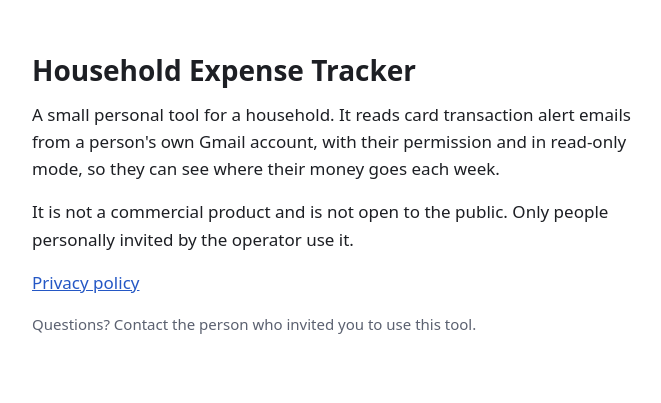
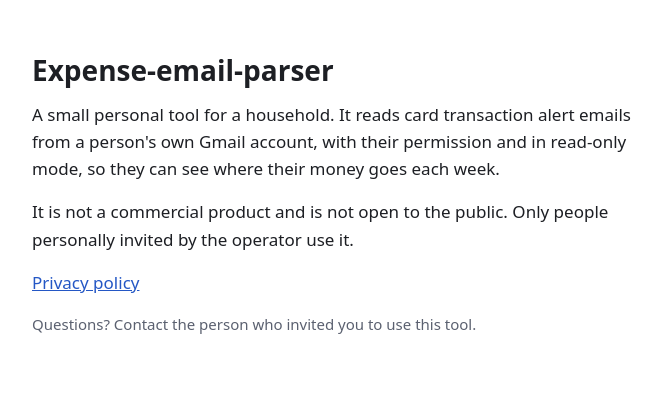
Before and after one commit to gilltracker/gilltracker.github.io, a plain HTML site: page index.html in a window 1280 px wide. Shown: the whole page, without its empty margins (288-949 px from the left). Drawn offline with Linux system fonts and the light colour scheme.

Commit message:
Rename title and heading to 'Expense-email-parser'

```diff
--- a/index.html
+++ b/index.html
@@ -4,7 +4,7 @@
 <meta charset="utf-8">
 <meta name="viewport" content="width=device-width, initial-scale=1">
 <meta name="robots" content="noindex, nofollow">
-<title>Household Expense Tracker</title>
+<title>Expense-email-parser</title>
 <style>
   :root { --bg: #ffffff; --text: #1d1f24; --muted: #5b6170; --link: #2457c5; }
   @media (prefers-color-scheme: dark) {
@@ -19,7 +19,7 @@
 </style>
 </head>
 <body>
-  <h1>Household Expense Tracker</h1>
+  <h1>Expense-email-parser</h1>
   <p>A small personal tool for a household. It reads card transaction alert
   emails from a person's own Gmail account, with their permission and in
   read-only mode, so they can see where their money goes each week.</p>
```
